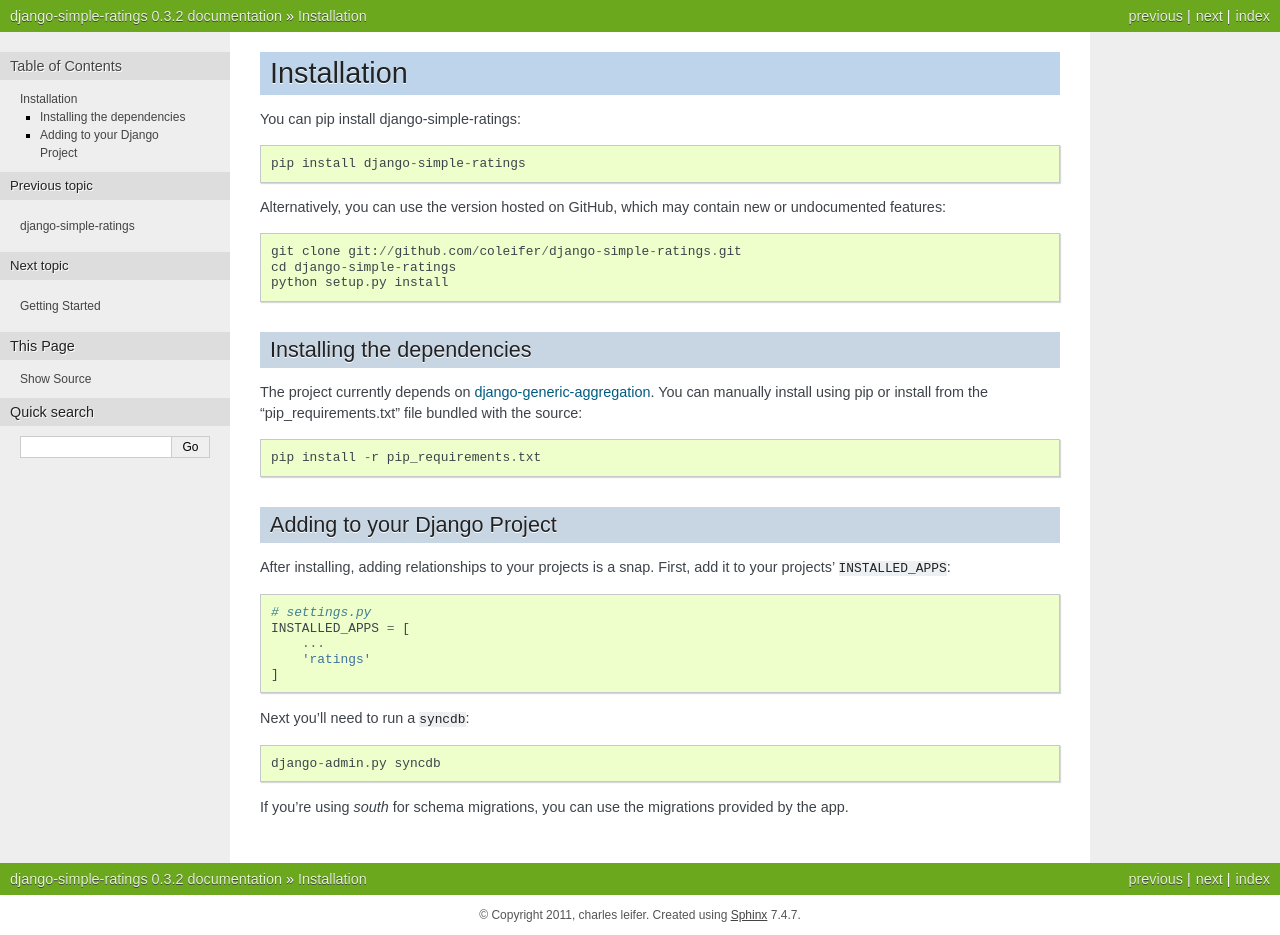
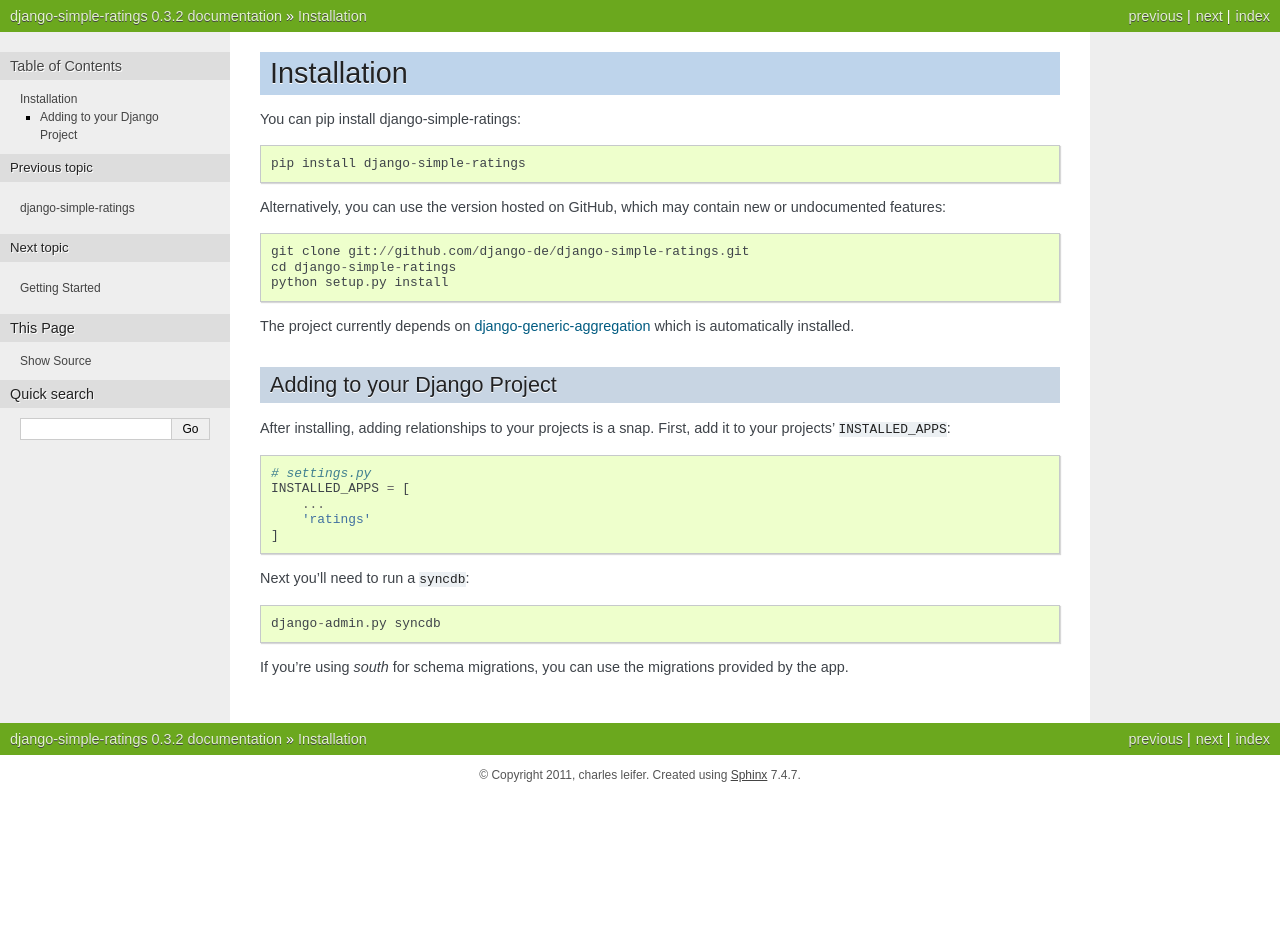
Before and after one commit to django-de/django-simple-ratings, a Sphinx documentation site: the page built from docs/installation.rst, in a window 1280 px wide. Built offline with Sphinx 7.4.7, drawn with Linux system fonts in a browser that asks for light colours; after the commit the page ends 900 px from its top, so only the background shows below that.

Commit message:
Minor documentation cleanup.

```diff
--- a/docs/index.rst
+++ b/docs/index.rst
@@ -1,8 +1,3 @@
-.. django-simple-ratings documentation master file, created by
-   sphinx-quickstart on Wed Jul 13 14:15:48 2011.
-   You can adapt this file completely to your liking, but it should at least
-   contain the root `toctree` directive.
-
 =====================
 django-simple-ratings
 =====================
--- a/docs/installation.rst
+++ b/docs/installation.rst
@@ -8,20 +8,13 @@
 Alternatively, you can use the version hosted on GitHub, which may contain new
 or undocumented features::
 
-    git clone git://github.com/coleifer/django-simple-ratings.git
+    git clone git://github.com/django-de/django-simple-ratings.git
     cd django-simple-ratings
     python setup.py install
 
-
-Installing the dependencies
----------------------------
-
-The project currently depends on `django-generic-aggregation <https://github.com/coleifer/django-generic-aggregation>`_.
-You can manually install using pip or install from the "pip_requirements.txt" file
-bundled with the source::
-
-    pip install -r pip_requirements.txt
-
+The project currently depends on `django-generic-aggregation
+<https://github.com/coleifer/django-generic-aggregation>`_ which is
+automatically installed.
 
 Adding to your Django Project
 --------------------------------
--- a/pip_requirements.txt
+++ /dev/null
@@ -1 +0,0 @@
-django-generic-aggregation
```
Also changed, not shown: README.rst (line endings or trailing spaces), docs/getting_started.rst (line endings or trailing spaces).
